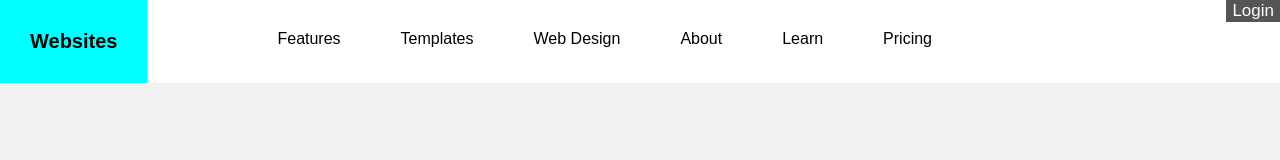
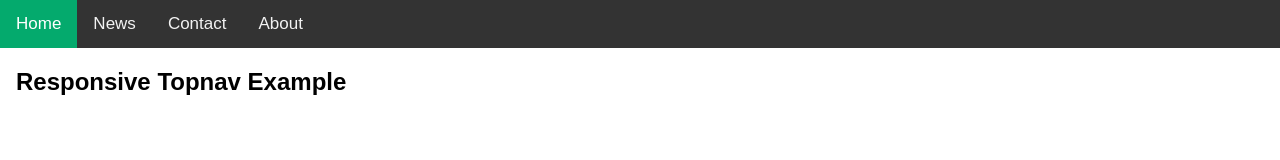
Before and after one commit to Sabinapraja15/Sabina1, a plain HTML site: page index.html in a window 1280 px wide. Drawn offline with Linux system fonts and the light colour scheme.

Commit message:
homepage

```diff
--- a/index.html
+++ b/index.html
@@ -4,18 +4,32 @@
     <meta charset="UTF-8">
     <meta name="viewport" content="width=device-width, initial-scale=1.0">
     <title>Document</title>
+    <link rel="stylesheet" href="https://cdnjs.cloudflare.com/ajax/libs/font-awesome/4.7.0/css/font-awesome.min.css">
     <link rel="stylesheet" href="./style.css">
 </head>
 <body>
-    <div class="topnav">
-        <a href="#" class="special-nav">Websites</a>
-        <a href="#">Features</a>
-        <a href="#">Templates</a>
-        <a href="#">Web Design</a>
-        <a href="#">About</a>
-        <a href="#">Learn</a>
-        <a href="#">Pricing</a>
-        <button type="submit" class="login-container">Login</button>
+    <div class="topnav" id="myTopnav">
+        <a href="#home">Home</a>
+        <a href="#News">News</a>
+        <a href="#contact">Contact</a>
+        <a href="#about">About</a>
+          <a href="javascript:void(0);"class="icon" onclick="myFunction()">
+            <i class="fa fa-bars"></i>
+        </a>
     </div>
+    <div style="padding-left: 16px;">
+        <h2>Responsive Topnav Example</h2>
+    </div>
+    <script>
+        function myFunction() {
+          var x = document.getElementById("myTopnav");
+          if (x.className === "topnav") {
+            x.className += " responsive";
+          } else {
+            x.className = "topnav";
+          }
+        }
+        </script>
+
 </body>
 </html>
--- a/style.css
+++ b/style.css
@@ -1,38 +1,44 @@
-*{
-    box-sizing: border-box;
-    margin: 0%;
-}
 body{
-    font-family: Arial;
-    background-color: #f1f1f1;;
+    margin: 0;
+    font-family: Arial,Arial, Helvetica, sans-serif;
 }
 .topnav{
-    background-color:white;
     overflow: hidden;
+    background-color: #333;
 }
 .topnav a{
-text-align: center;
-text-decoration: none;
-color:black;
-float: left;
-padding: 30px;
+    float:left ;
+    display: block;
+    color: #f2f2f2;
+    text-align: center;
+    padding: 14px 16px;
+    text-decoration: none;
+    font-size: 17px;
 }
 .topnav a:hover{
-    background-color: aqua;
-    font-size: 20px;
-
+    background-color: #04aa6d;
+    color: white;
 }
-.special-nav{
-    font-weight: bold;
-    margin-right:100px;
-    font-size: 20px;
+.topnav .icon{
+    display: none;
 }
- .login-container {
-    margin: auto;
+@media screen and (max-width:600px){
+    .topnav a:not(:first-child) {display: none;}
+  .topnav a.icon {
     float: right;
-    background-color: #555;
-    color: white;
-    font-size: 17px;
-    border: none;
-    cursor: pointer;
+    display: block;
   }
+}
+@media screen and (max-width: 600px) {
+    .topnav.responsive {position: relative;}
+    .topnav.responsive .icon {
+      position: absolute;
+      right: 0;
+      top: 0;
+    }
+    .topnav.responsive a {
+      float: none;
+      display: block;
+      text-align: left;
+    }
+  }
```
Also changed, not shown: home.css (+14 -17 lines), home.html (+3 -2 lines).
